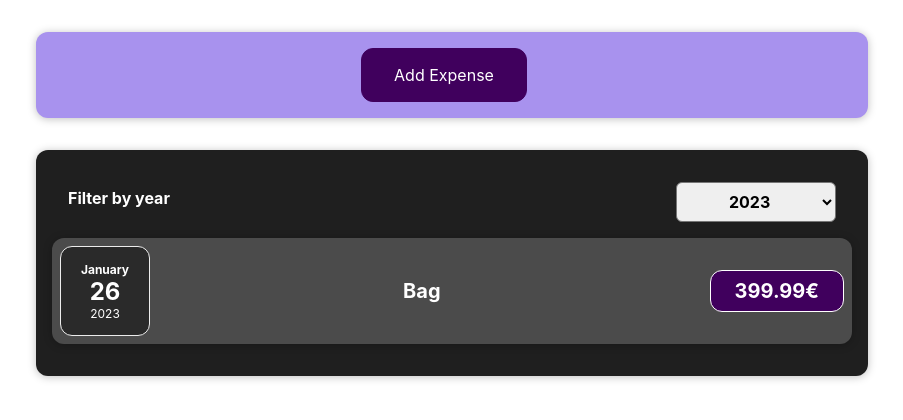
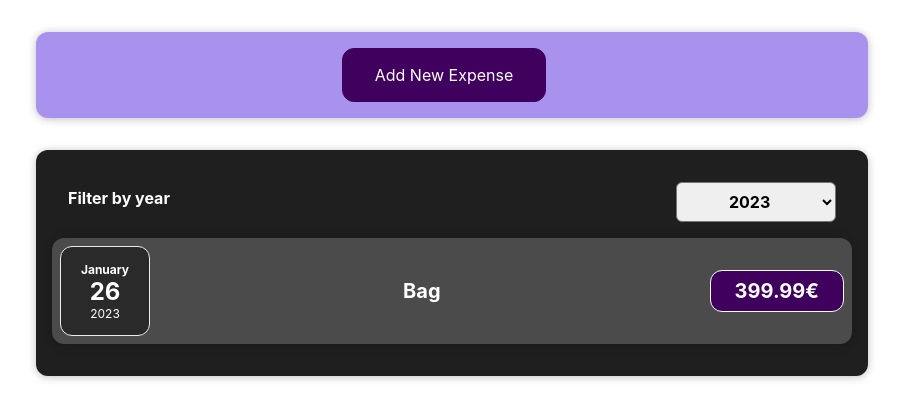
Before and after one commit to RobinK1234/expenses, a React (Create React App) app: page / in a window 1280 px wide. Shown: the top 420 px of the page, without its empty margins (188-1091 px from the left). Built offline with nearby package versions, Linux system fonts and the light colour scheme.

Commit message:
14. Form is hidden until Add Expense is clicked

```diff
--- a/src/components/Expenses/ExpenseDate.js
+++ b/src/components/Expenses/ExpenseDate.js
@@ -1,5 +1,4 @@
 import './ExpenseDate.css'
-
 
 
 const ExpenseDate = (props) => {
--- a/src/components/Expenses/ExpenseItem.css
+++ b/src/components/Expenses/ExpenseItem.css
@@ -2,8 +2,10 @@
     display: flex;
     justify-content: space-between;
     align-items: center;
+    box-shadow: 0 2px 8px rgba(0, 0, 0, 0.25);
     padding: 0.5rem;
     margin: 1rem 0;
+    border-radius: 12px;
     background-color: #4b4b4b;
     color: white;
 }
--- a/src/components/Expenses/Expenses.css
+++ b/src/components/Expenses/Expenses.css
@@ -7,3 +7,8 @@
     border-radius: 12px;
     box-shadow: 0 1px 8px rgba(0, 0, 0, 0.25);
 }
+.expenses1 {
+    padding: 0.2rem;
+    margin: 0.2rem auto;
+    color: whitesmoke;
+}
--- a/src/components/Expenses/Expenses.js
+++ b/src/components/Expenses/Expenses.js
@@ -1,4 +1,3 @@
-
 import React, { useState } from 'react';
 import './Expenses.css'
 import ExpenseItem from "./ExpenseItem";
@@ -16,6 +15,7 @@
         console.log(year + ' in Expenses.js')
         setFilteredYear(year)
     }
+
     const filteredExpenses = props.expenses.filter(
         (expense) => {
             return expense.date.getFullYear().toString() === filteredYear
@@ -26,7 +26,7 @@
         <Card className="expenses">
             <ExpensesFilter selected={filteredYear} onChangeFilter={filterChangeHandler}></ExpensesFilter>
 
-            {filteredExpenses.length === 0 && <p style={{color: 'white'}}>No expenses found.</p>}
+            {filteredExpenses.length === 0 && <p> style={{color: 'white'}}>No expenses found.</p>}
             {filteredExpenses.length > 0 &&
                 filteredExpenses.map((expense) => {
                     return <ExpenseItem
--- a/src/components/NewExpense/ExpenseForm.js
+++ b/src/components/NewExpense/ExpenseForm.js
@@ -6,7 +6,6 @@
     const [enteredTitle, setEnteredTitle] = useState('')
     const [enteredAmount, setEnteredAmount] = useState('')
     const [enteredDate, setEnteredDate] = useState('')
-    const [formEdit, setFormEdit] = useState(false);
 
 
     const titleChangeHandler = (event) => {
@@ -32,14 +31,10 @@
         setEnteredTitle('')
         setEnteredAmount('')
         setEnteredDate('')
-        setFormEdit(false)
     }
 
 
     return (
-        <div>
-            <button onClick={() => setFormEdit(true)}>Add Expense</button>
-            {formEdit && (
         <form onSubmit={submitHandler}>
             <div className="new-expense__controls">
                 <div className="new-expense__control">
@@ -57,12 +52,11 @@
             </div>
             <div className="new-expense__actions">
                 <button type="submit">Add Expense</button>
-                        <button onClick={() => setFormEdit(false)}>Cancel</button>
+                <button onClick={props.onCancel}>Cancel</button>
             </div>
+
         </form>
-            )}
-        </div>
-    );
+    )
 }
 
 export default ExpenseForm
--- a/src/components/NewExpense/NewExpense.js
+++ b/src/components/NewExpense/NewExpense.js
@@ -1,22 +1,26 @@
-import React from 'react';
+import React, { useState } from 'react';
 import './NewExpense.css'
-
 import ExpenseForm from "./ExpenseForm";
 
 const NewExpense = (props) => {
+    const [formOpen, setFormOpen] = useState(false);
 
-    const saveExpenseDatahandler = (enteredExpenseData) => {
-        const expenseData = {
-            ...enteredExpenseData,
-            id: Math.random().toString()
-        }
-        props.onAddExpense(expenseData)
+    const saveExpenseDatahandler = (expenseData) => {
+        props.onAddExpense(expenseData);
+        setFormOpen(false);
     }
 
+    const cancelHandler = () => {
+        setFormOpen(false);
+    }
 
     return(
         <div className="new-expense">
-            <ExpenseForm onSaveExpenseData={saveExpenseDatahandler}></ExpenseForm>
+            {formOpen ? (
+                <ExpenseForm onSaveExpenseData={saveExpenseDatahandler} onCancel={cancelHandler}></ExpenseForm>
+            ) : (
+                <button onClick={() => setFormOpen(true)}>Add New Expense</button>
+            )}
         </div>
     )
 }
--- a/src/index.css
+++ b/src/index.css
@@ -1,13 +1,13 @@
 body {
   margin: 0;
   font-family: -apple-system, BlinkMacSystemFont, 'Segoe UI', 'Roboto', 'Oxygen',
-    'Ubuntu', 'Cantarell', 'Fira Sans', 'Droid Sans', 'Helvetica Neue',
-    sans-serif;
+  'Ubuntu', 'Cantarell', 'Fira Sans', 'Droid Sans', 'Helvetica Neue',
+  sans-serif;
   -webkit-font-smoothing: antialiased;
   -moz-osx-font-smoothing: grayscale;
 }
 
 code {
   font-family: source-code-pro, Menlo, Monaco, Consolas, 'Courier New',
-    monospace;
+  monospace;
 }
--- a/src/index.js
+++ b/src/index.js
@@ -6,9 +6,9 @@
 
 const root = ReactDOM.createRoot(document.getElementById('root'));
 root.render(
-  <React.StrictMode>
-    <App />
-  </React.StrictMode>
+    <React.StrictMode>
+        <App />
+    </React.StrictMode>
 );
 
 // If you want to start measuring performance in your app, pass a function
```
Also changed, not shown: src/App.css (line endings or trailing spaces), src/App.js (indentation only), 1 other file (tests, documents, lock files or other folders). Lines whose indentation alone changed are shown as unchanged.
